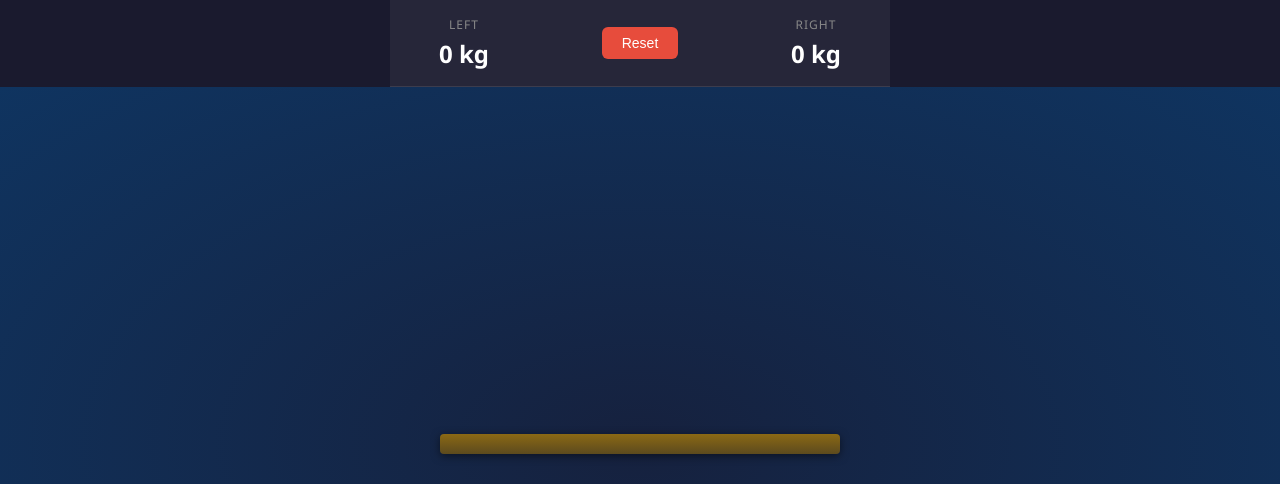
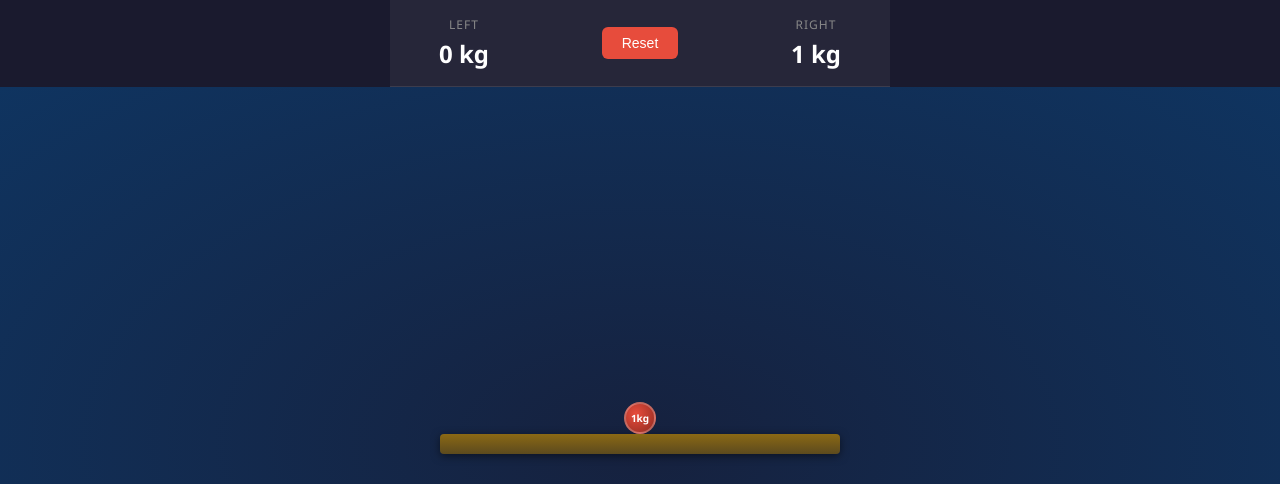
Before and after one commit to lokicik/seesaw-task, a plain HTML site: page index.html in a window 1280 px wide. Both pictures are taken after a click on the element 640 px from the left and 443 px from the top of the page. Shown: the top 484 px of the page. Drawn offline with Linux system fonts and the light colour scheme.

Commit message:
feat: render dropped objects on the plank with weight labels

```diff
--- a/app.js
+++ b/app.js
@@ -49,8 +49,21 @@ function updateHUD() {
   document.getElementById('hud-right').textContent = totals.right + ' kg';
 }
 
+function renderObjects() {
+  const plank = document.getElementById('plank');
+  plank.querySelectorAll('.object').forEach(function (el) { el.remove(); });
+  state.objects.forEach(function (obj) {
+    const el = document.createElement('div');
+    el.className = 'object';
+    el.style.left = (PLANK_LENGTH / 2 + obj.offset) + 'px';
+    el.textContent = obj.weight + 'kg';
+    plank.appendChild(el);
+  });
+}
+
 function renderScene() {
   renderPlankAngle(state.targetAngle);
+  renderObjects();
   updateHUD();
 }
 
@@ -90,7 +103,7 @@ function handlePlankClick(event) {
   const weight = generateWeight();
   addObject(weight, offset);
   state.targetAngle = getTargetAngle();
-  console.log('object added, target angle:', state.targetAngle);
+  renderScene();
 }
 
 function handleReset() {
--- a/style.css
+++ b/style.css
@@ -107,3 +107,22 @@ body {
   top: 46px;
   left: -40px;
 }
+
+.object {
+  position: absolute;
+  width: 32px;
+  height: 32px;
+  border-radius: 50%;
+  background: radial-gradient(circle at 35% 35%, #e74c3c, #922b21);
+  border: 2px solid rgba(255, 255, 255, 0.25);
+  display: flex;
+  align-items: center;
+  justify-content: center;
+  font-size: 10px;
+  font-weight: bold;
+  color: #fff;
+  bottom: 100%;
+  transform: translateX(-50%);
+  pointer-events: none;
+  user-select: none;
+}
```
